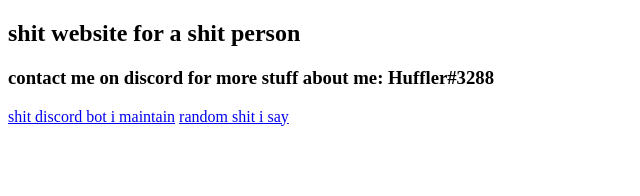
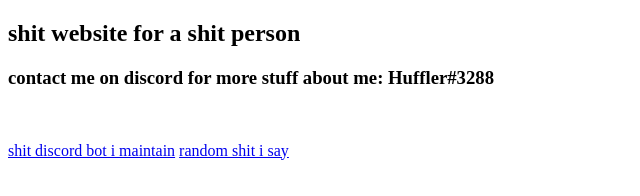
Before and after one commit to dpaiv0/chupador-de-man.ga, a plain HTML site: page index.html in a window 1280 px wide. Shown: the whole page, without its empty margins (0-640 px from the left). Drawn offline with Linux system fonts and the light colour scheme.

Commit message:
Update index.html

```diff
--- a/index.html
+++ b/index.html
@@ -6,7 +6,7 @@
   </head>
   <body>
     <h2>shit website for a shit person</h2>
-    <h3>contact me on discord for more stuff about me: Huffler#3288</h3>
+    <h3>contact me on discord for more stuff about me: Huffler#3288</h3><br>
     <p><a href="https://switchblade.xyz">shit discord bot i maintain</a> <a href="https://twitter.com/pillgp">random shit i say</a></p>
   </body>
 </html>
```
